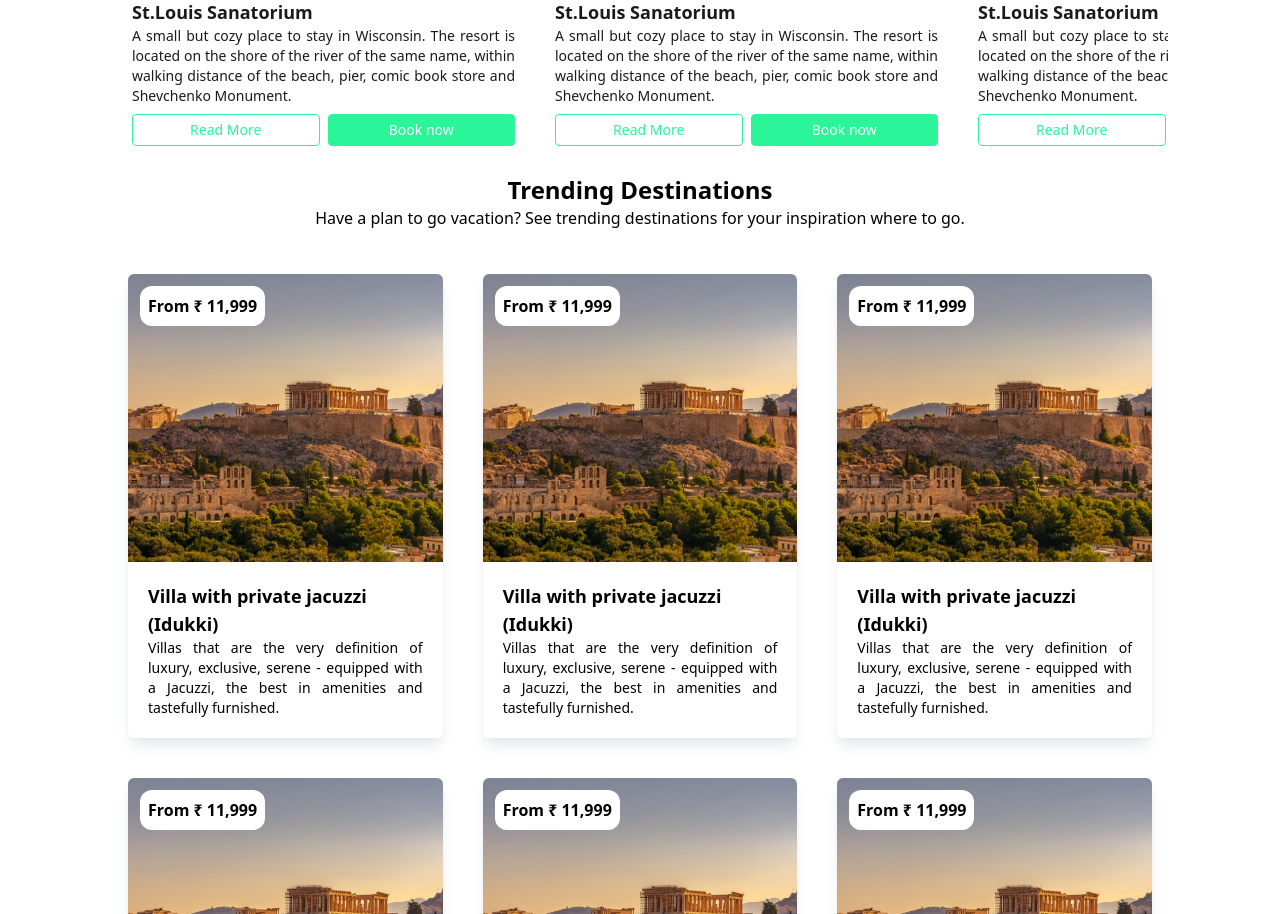
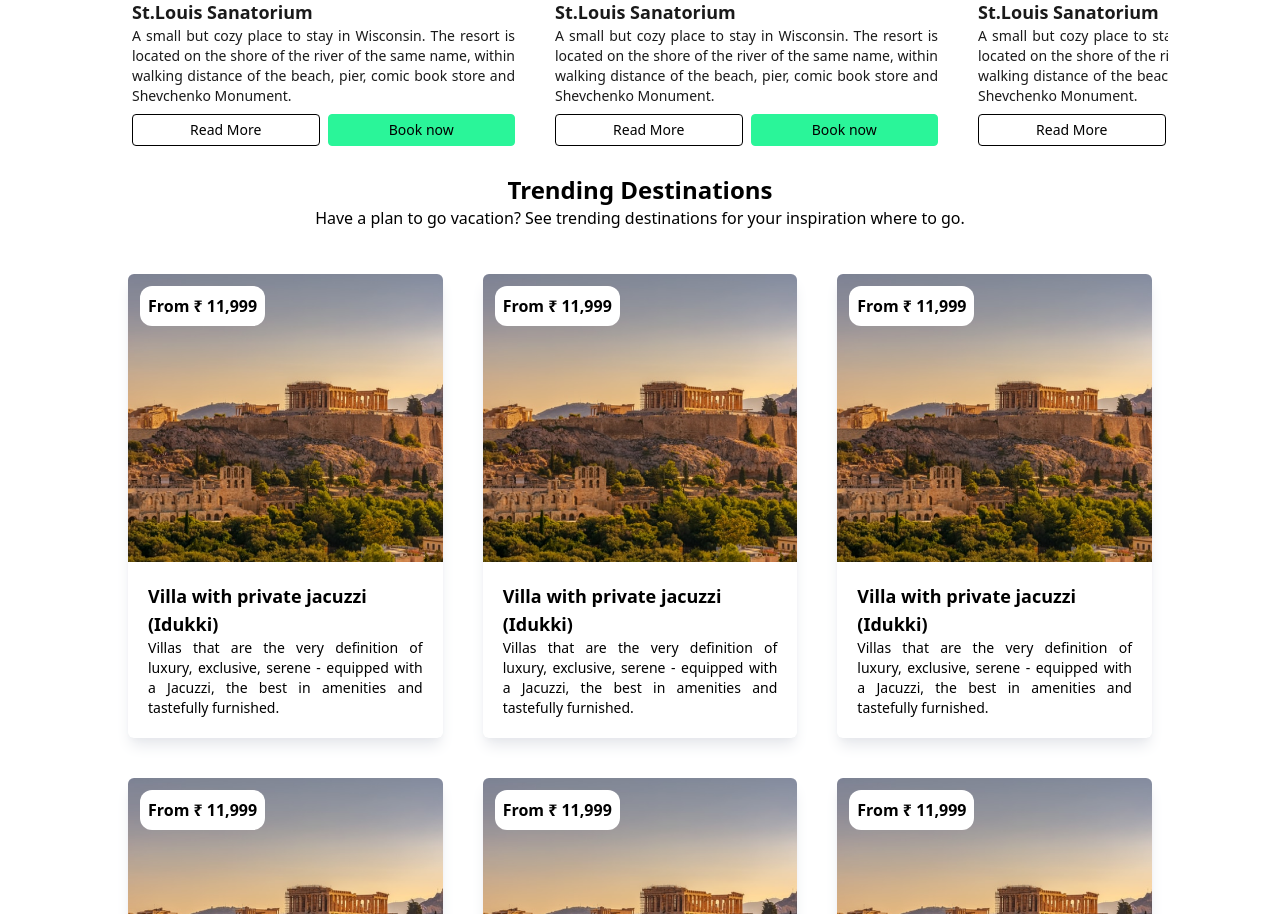
Before and after one commit to jaisonjoshi/Trouvailler-web, a React (Create React App) app: page / in a window 1280 px wide. Shown: the part 1564-2478 px from the top of the page. Built offline with nearby package versions, Linux system fonts and the light colour scheme.

Commit message:
Corrected btn color in special offers

```diff
--- a/src/Pages/components/cards/special_offers_card.jsx
+++ b/src/Pages/components/cards/special_offers_card.jsx
@@ -71,9 +71,9 @@ const OfferCard = () => {
       {/*Buttons*/}
       <div className='flex justify-between gap-2 mb-4 '>
 
-        <button className='my-2 border border-evergreen rounded w-48 h-8 bg-whiteglow text-evergreen font-medium text-sm hover:bg-blacky-dark hover:text-whiteglow duration-500 hover:border-transparent'>Read More</button>
+        <button className='my-2 border border-blacky-dark rounded w-48 h-8 bg-whiteglow text-blacky-dark font-medium text-sm hover:bg-blacky-dark hover:text-whiteglow duration-500 hover:border-transparent'>Read More</button>
 
-        <button className='my-2 border border-evergreen rounded w-48 h-8 bg-evergreen text-whiteglow font-medium text-sm  hover:bg-blacky-dark hover:text-whiteglow duration-500 hover:border-transparent'>Book now</button>
+        <button className='my-2 border border-evergreen rounded w-48 h-8 bg-evergreen text-blacky-dark font-medium text-sm  hover:bg-blacky-dark hover:text-whiteglow duration-500 hover:border-transparent'>Book now</button>
 
       </div>
     </div>
```
